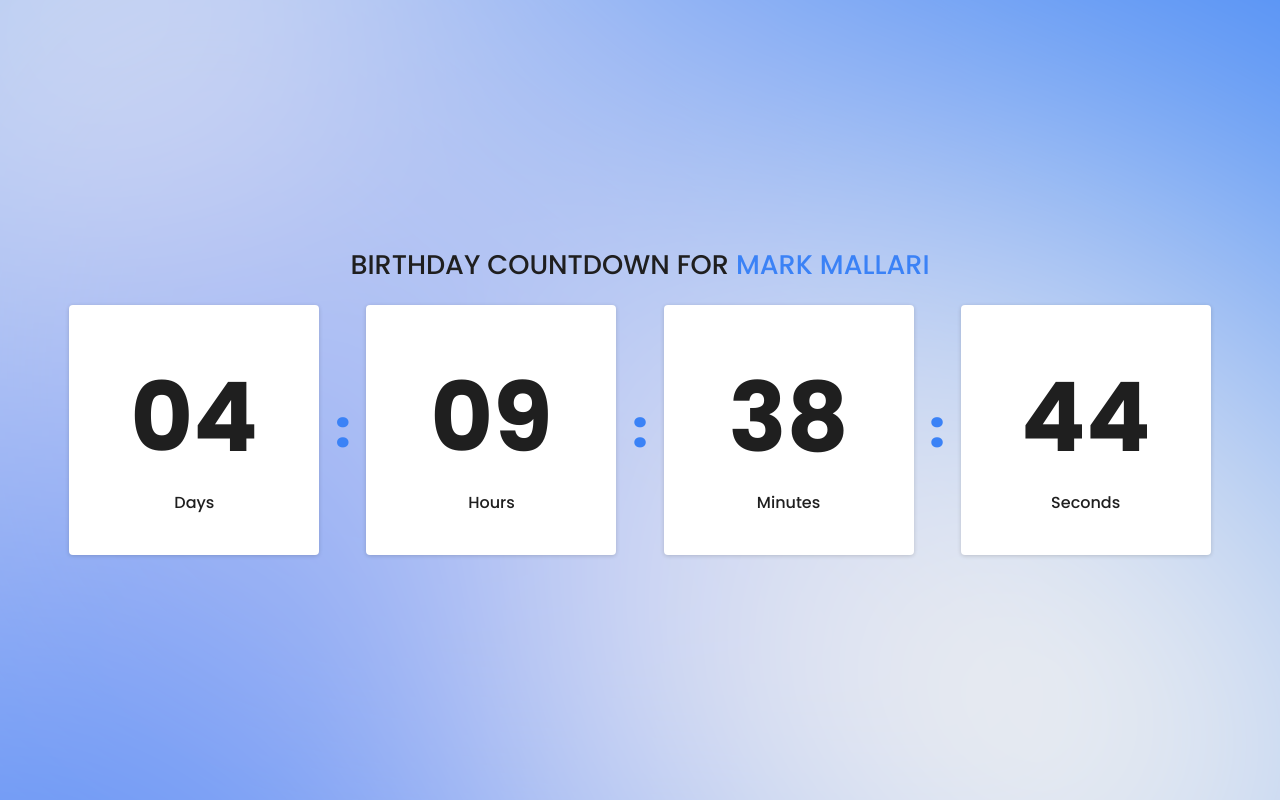
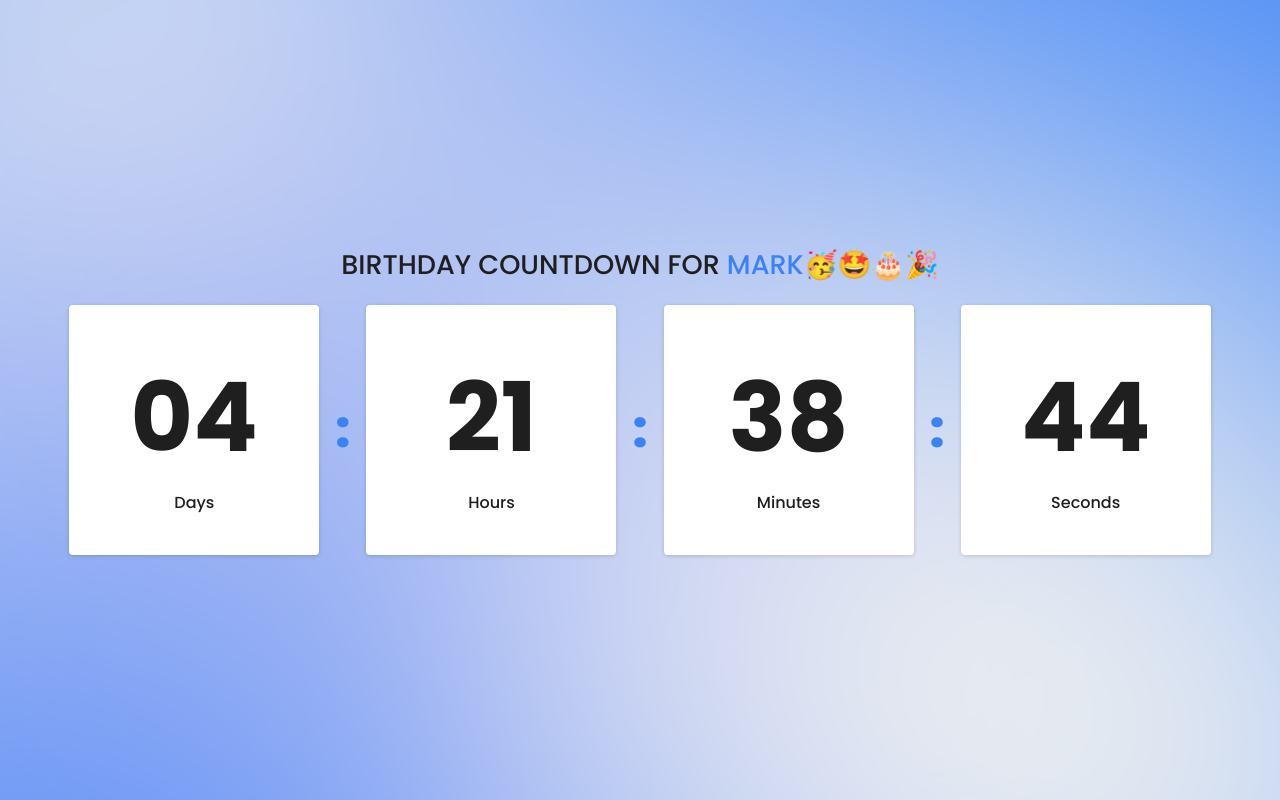
Before and after one commit to MarkMallari16/Birthday-Countdown, a plain HTML site: page index.html in a window 1280 px wide. Drawn offline with Linux system fonts and the light colour scheme.

Commit message:
Add files via upload

```diff
--- a/index.html
+++ b/index.html
@@ -10,12 +10,10 @@
 </head>
 
 <body>
-    <div class="top-background">
-
-    </div>
     <div class="container">
+        <div class="wrapper" id="main">
             <div class="header">
-            birthday countdown for <span class="highlighted-text">Mark Mallari</span>
+                birthday countdown for <span class="highlighted-text">Mark🥳🤩🎂🎉</span>
             </div>
             <div class="countdown-container">
                 <div class="time-container">
@@ -54,6 +52,10 @@
                     </div>
                 </div>
             </div>
+        </div>
+        <div class="result-container" id="resultContainer">
+            <h1 class="result-header">Happy Birthday Mark🥳🤩🎂🎉</h1>
+        </div>
 
 
     </div>
--- a/script.js
+++ b/script.js
@@ -5,12 +5,12 @@ function birthdayCountdown(targetDate) {
 
         let seconds = Math.floor(timeDifference / 1000);
 
-        const daysCountElement = document.getElementById("daysCount");
-        const hoursCountElement = document.getElementById("hoursCount");
-        const minutesCountElement = document.getElementById("minutesCount");
-        const secondsCountElement = document.getElementById("secondsCount");
+        if (seconds <= 0) {
+            displayMessage("0", "0", "0", "0");
+            playHappyBirthdaySong();
+            return;
+        }
 
-        if (seconds > 0) {
         const days = Math.floor(seconds / (24 * 3600));
         seconds %= 24 * 3600;
 
@@ -20,30 +20,46 @@ function birthdayCountdown(targetDate) {
         const minutes = Math.floor(seconds / 60);
         seconds %= 60;
 
-            daysCountElement.textContent = formatTime(days);
-            hoursCountElement.textContent = formatTime(hours);
-            minutesCountElement.textContent = formatTime(minutes);
-            secondsCountElement.textContent = formatTime(seconds);
+        displayMessage(formatTime(days), formatTime(hours), formatTime(minutes), formatTime(seconds));
+        setTimeout(updateTimer, 1000);
+    };
 
-            setTimeout(updateTimer, 1000);
-        } else {
-            daysCountElement.textContent = "00";
-            hoursCountElement.textContent = "00";
-            minutesCountElement.textContent = "00";
-            secondsCountElement.textContent = "00";
+    const displayMessage = (days, hours, minutes, seconds) => {
+        const daysCountElement = document.getElementById("daysCount");
+        const hoursCountElement = document.getElementById("hoursCount");
+        const minutesCountElement = document.getElementById("minutesCount");
+        const secondsCountElement = document.getElementById("secondsCount");
 
-        }
-    }
+        daysCountElement.textContent = days;
+        hoursCountElement.textContent = hours;
+        minutesCountElement.textContent = minutes;
+        secondsCountElement.textContent = seconds;
+    };
+
     const formatTime = (time) => {
         return time < 10 ? `0${time}` : time;
-    }
+    };
+
     const playHappyBirthdaySong = () => {
         const audio = document.getElementById("happyBirthdayAudio");
         audio.play();
-    }
+    };
+
     updateTimer();
-    playHappyBirthdaySong();
+
 }
 
-const birthdayDate = new Date("2023-11-16");
+const birthdayDate = new Date("2023-11-16T12:00:00Z");
+const currentDate = new Date();
+const mainContainer = document.getElementById("main");
+const resultContainer = document.getElementById("resultContainer");
+
+if (
+    birthdayDate.getDate() === currentDate.getDate() &&
+    birthdayDate.getMonth() === currentDate.getMonth()
+) {
+    mainContainer.style.display = "none";
+    resultContainer.classList.add("show-result-container");
+}
+
 birthdayCountdown(birthdayDate);
--- a/style.css
+++ b/style.css
@@ -31,12 +31,13 @@ body {
 }
 
 .header {
+    font-weight: 500;
     color: var(--text-header-color-main);
     text-align: center;
     margin-bottom: 20px;
     font-size: clamp(1.5rem, 1.05rem + 0.8vw, 2rem);
     text-transform: uppercase;
-    font-weight: 500;
+
 }
 
 .highlighted-text {
@@ -81,3 +82,16 @@ body {
     font-weight: 800;
     font-size: 50px;
 }
+/*result*/
+.result-container{
+    display: none;
+    text-align: center;
+}
+.show-result-container{
+    display: block;
+}
+.result-header{
+    color: var(--primary-color);
+    font-size: 5rem;
+
+}
```
Lines whose indentation alone changed are shown as unchanged.
